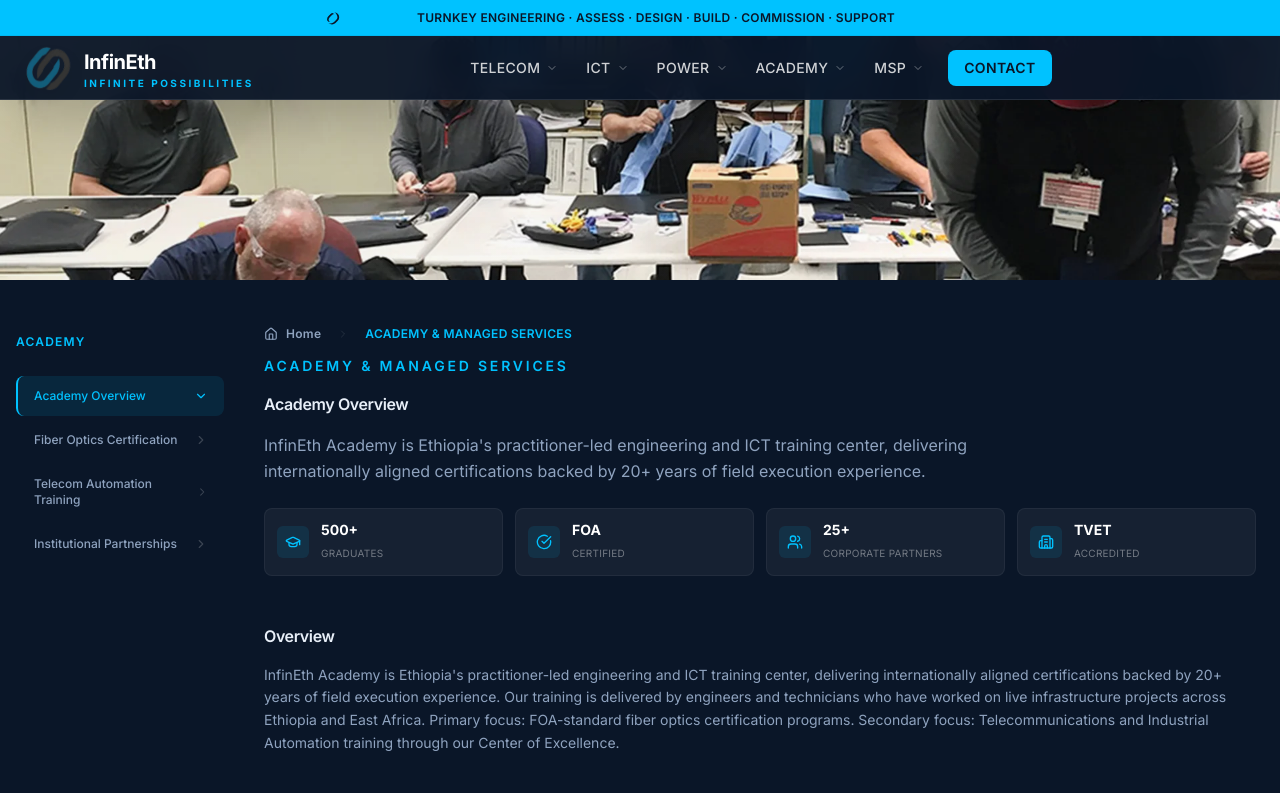
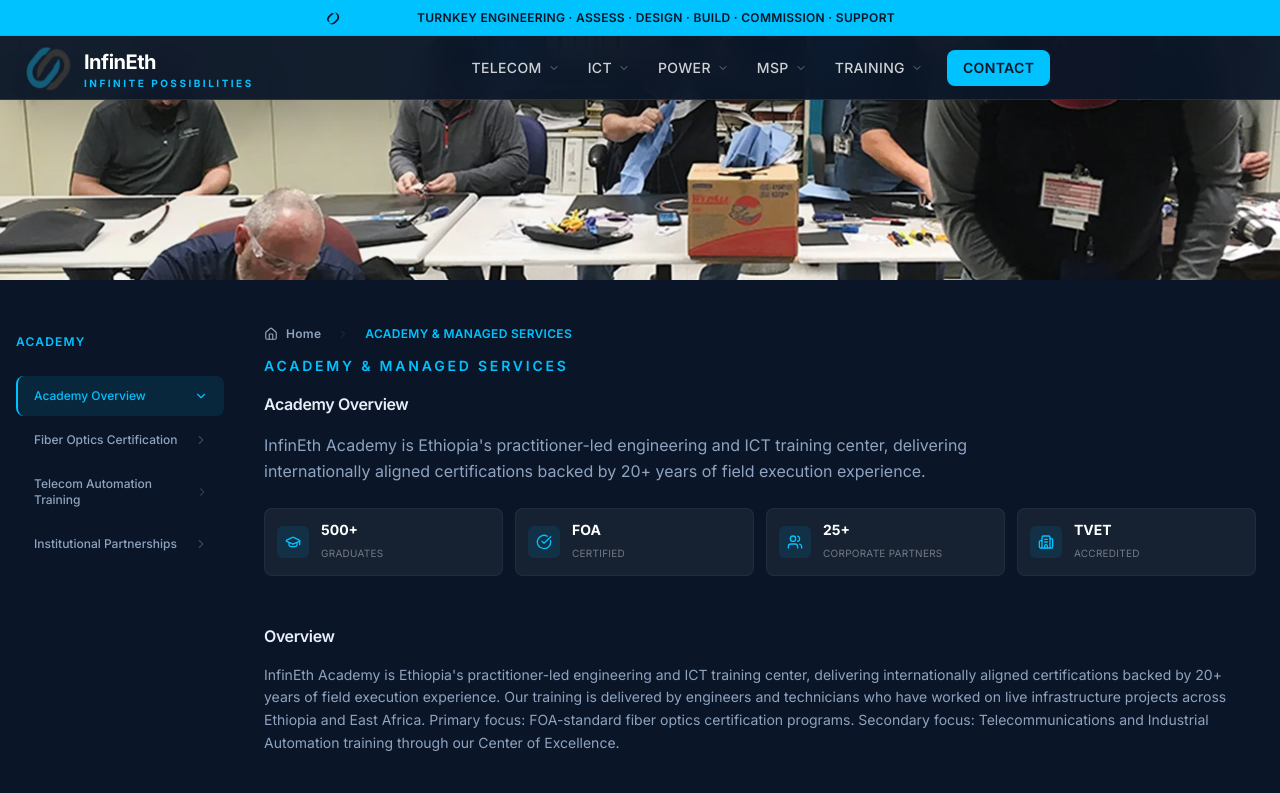
Before and after one commit to JohnnBebe101/Variety-EME, a React (Vite) app: page /academy/overview in a window 1280 px wide. Shown: the top 793 px of the page. Built offline with nearby package versions, Linux system fonts and the light colour scheme.

Commit message:
fix(branding): rename Academy to Training in navigation and translations

```diff
--- a/public/locales/en/common.json
+++ b/public/locales/en/common.json
@@ -27,7 +27,7 @@
   "links": "Quick Links",
   "infrastructure": "Infrastructure",
   "innovation": "Innovation",
-  "academy": "Academy",
+  "academy": "Training",
   "copyright": "© 2026 InfinEth Solutions. All Rights Reserved.",
   "heroTitle": "Precise Engineering. Infinite Possibilities.",
   "heroSub": "Ethiopia's leading ICT & Engineering solutions partner",
--- a/public/locales/en/translation.json
+++ b/public/locales/en/translation.json
@@ -28,7 +28,7 @@
     "links": "Quick Links",
     "infrastructure": "Infrastructure",
     "innovation": "Innovation",
-    "academy": "Academy",
+    "academy": "Training",
     "copyright": "© 2026 InfinEth Solutions. All Rights Reserved.",
     "heroTitle": "Precise Engineering. Infinite Possibilities.",
     "heroSub": "Ethiopia's leading ICT & Engineering solutions partner",
@@ -107,9 +107,9 @@
     "industrial_power_desc": "High-voltage systems and intelligent factory plant engineering.",
     "power_grid": "Power Grid",
     "industrial": "Industrial",
-    "academia": "Academia",
+    "academia": "Training",
     "academia_desc": "Center of Excellence for professional technicians and safety standards.",
-    "view_academy": "View Academy",
+    "view_academy": "View Training",
     "education": "Education",
     "tower": "Tower +",
     "civil_works": "Civil Works",
@@ -155,7 +155,7 @@
     "presence": "Global Presence",
     "awards": "Awards",
     "iso": "ISO Certification",
-    "academy": "Academy",
+    "academy": "Training",
     "coresite": "CoreSite",
     "datacenters": "Data Centers",
     "network": "Network Rollout"
@@ -371,7 +371,7 @@
       "pillar_desc": "Validating leadership through rigorous audits and world-class technical certification."
     },
     "academy": {
-      "tag": "Academy",
+      "tag": "Training",
       "title": "Mastery Hub.",
       "description": "Investing in African engineering talent.",
       "pillar_title": "Standard Pillar",
--- a/src/data/constants.ts
+++ b/src/data/constants.ts
@@ -139,24 +139,6 @@
     ]
   },
   {
-    label: 'Academy',
-    page: 'academy' as PageID,
-    path: '/academy',
-    icon: GraduationCap,
-    overview: {
-      title: 'Academy',
-      description: 'Training, certification, and professional development programs.',
-      cta: 'Explore',
-      tag: 'Academy'
-    },
-    items: [
-      { label: 'Academy Overview', page: 'academy_overview' as PageID, category: 'Academy', path: '/academy/overview' },
-      { label: 'Fiber Optics Certification (CFOT / CFOS)', page: 'academy_fiber_optics_certification' as PageID, category: 'Academy', path: '/academy/fiber-optics-certification' },
-      { label: 'Telecom & Industrial Automation Training', page: 'academy_telecom_automation_training' as PageID, category: 'Academy', path: '/academy/telecom-automation-training' },
-      { label: 'Institutional Partnerships', page: 'academy_institutional_partnerships' as PageID, category: 'Academy', path: '/academy/institutional-partnerships' }
-    ]
-  },
-  {
     label: 'MSP',
     page: 'msp' as PageID,
     path: '/msp',
@@ -172,6 +154,24 @@
       { label: 'Network Operations Center (NOC)', page: 'msp_noc' as PageID, category: 'MSP', path: '/msp/noc-services' },
       { label: 'Infrastructure Management', page: 'msp_infrastructure' as PageID, category: 'MSP', path: '/msp/infrastructure' },
       { label: 'Managed Cybersecurity', page: 'msp_cybersecurity' as PageID, category: 'MSP', path: '/msp/cybersecurity' }
+    ]
+  },
+  {
+    label: 'Training',
+    page: 'academy' as PageID,
+    path: '/academy',
+    icon: GraduationCap,
+    overview: {
+      title: 'Training',
+      description: 'Training, certification, and professional development programs.',
+      cta: 'Explore',
+      tag: 'Training'
+    },
+    items: [
+      { label: 'Training Overview', page: 'academy_overview' as PageID, category: 'Training', path: '/academy/overview' },
+      { label: 'Fiber Optics Certification (CFOT / CFOS)', page: 'academy_fiber_optics_certification' as PageID, category: 'Training', path: '/academy/fiber-optics-certification' },
+      { label: 'Telecom & Industrial Automation Training', page: 'academy_telecom_automation_training' as PageID, category: 'Training', path: '/academy/telecom-automation-training' },
+      { label: 'Institutional Partnerships', page: 'academy_institutional_partnerships' as PageID, category: 'Training', path: '/academy/institutional-partnerships' }
     ]
   }
 ];
```
